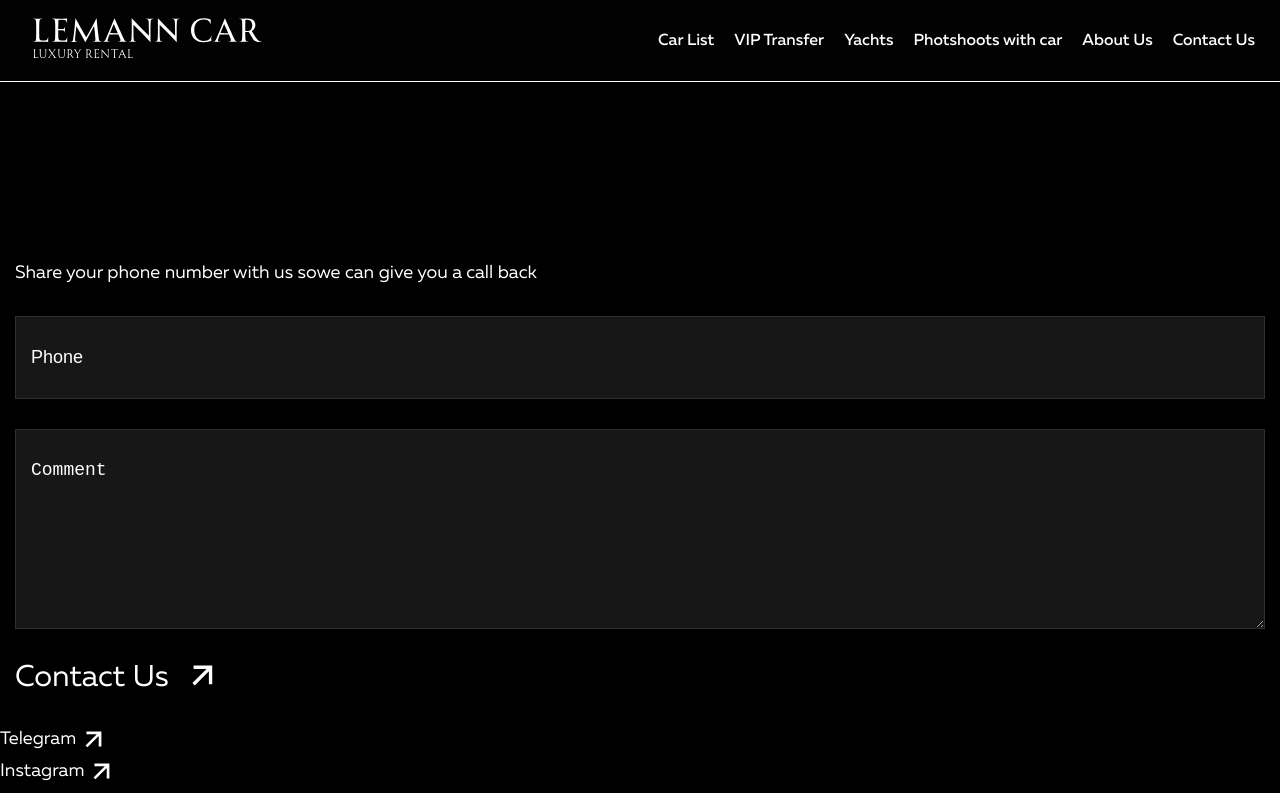
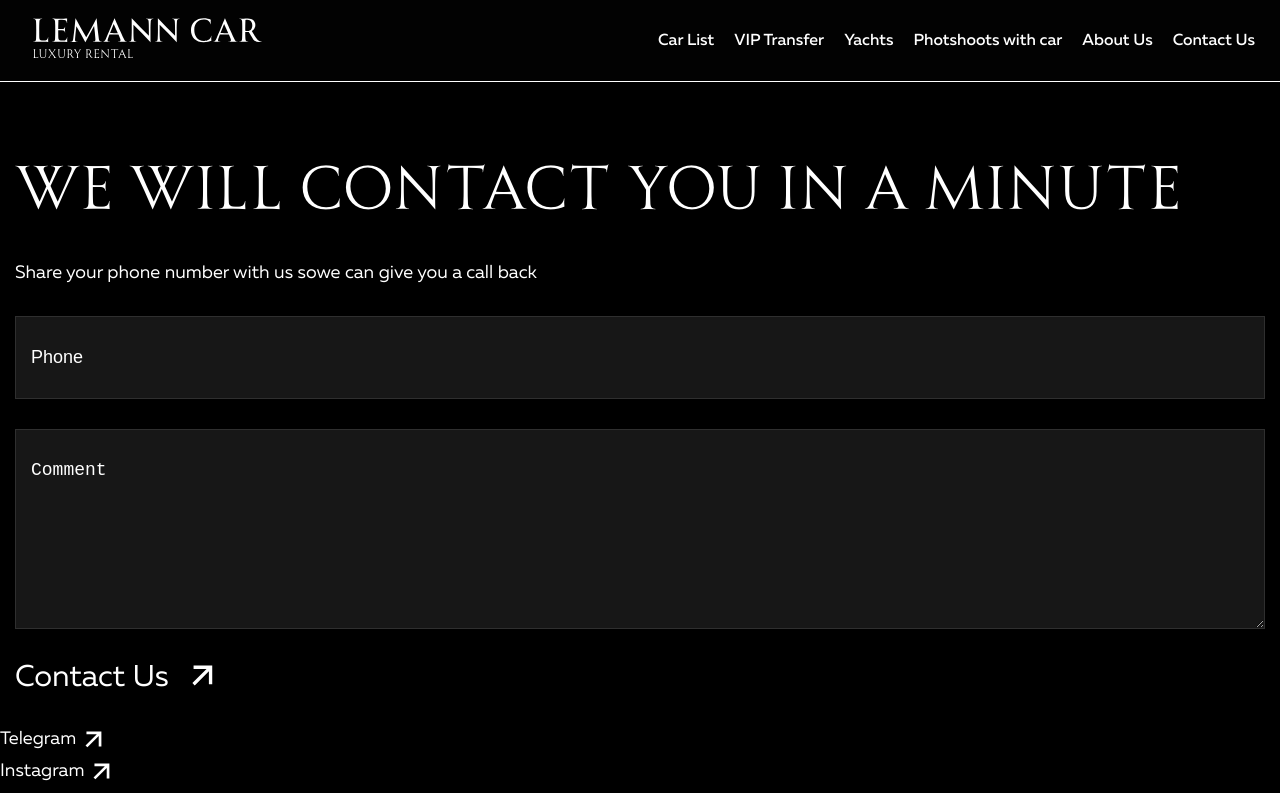
Before and after one commit to vitalij99/lemonCar, a Next.js app: page /contact in a window 1280 px wide. Shown: the top 793 px of the page. Built offline with nearby package versions, Linux system fonts and the light colour scheme.

Commit message:
fix color

```diff
--- a/app/_componets/Advantage/advantage.module.scss
+++ b/app/_componets/Advantage/advantage.module.scss
@@ -11,12 +11,14 @@
   font-family: var(--font-monument);
   font-size: 14px;
   font-weight: 350;
+  color: var(--text);
 
   margin-bottom: 20px;
   &_sec {
     font-family: var(--font-monument);
     font-size: 26px;
     font-weight: 350;
+    color: var(--text);
     @include tablet {
       font-size: 60px;
     }
@@ -36,6 +38,7 @@
     font-size: 20px;
     font-weight: 350;
     line-height: 100%;
+    color: var(--text);
   }
   &_para {
     padding-bottom: 20px;
@@ -44,6 +47,7 @@
     font-size: 14px;
     font-weight: 400;
     line-height: 140%;
+    color: var(--text);
     border-bottom: solid 1px rgba(255, 255, 255, 0.1);
 
     @include tablet {
--- a/app/_componets/StepCard/stepCard.module.scss
+++ b/app/_componets/StepCard/stepCard.module.scss
@@ -19,6 +19,7 @@
   font-size: 20px;
 
   font-weight: 350;
+  color: var(--text);
 }
 .title {
   margin-bottom: 20px;
@@ -40,4 +41,5 @@
   font-style: normal;
   font-weight: 400;
   line-height: 140%;
+  color: var(--text);
 }
--- a/app/_componets/Steps/steps.module.scss
+++ b/app/_componets/Steps/steps.module.scss
@@ -14,6 +14,7 @@
   font-weight: 350;
   line-height: 100%;
   margin-bottom: 50px;
+  color: var(--text);
   @include tablet {
     font-size: 60px;
     width: 560px;
```
